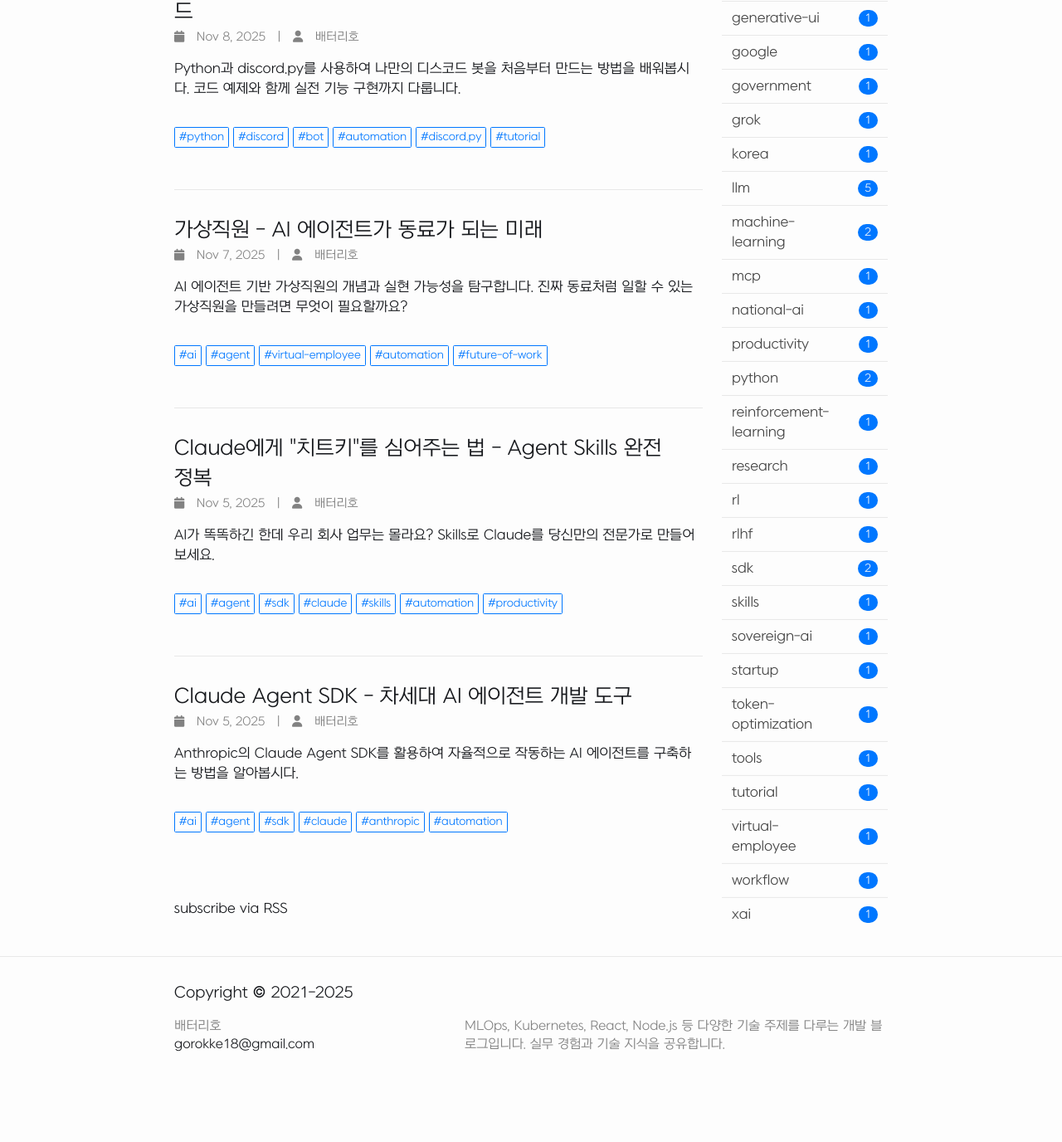
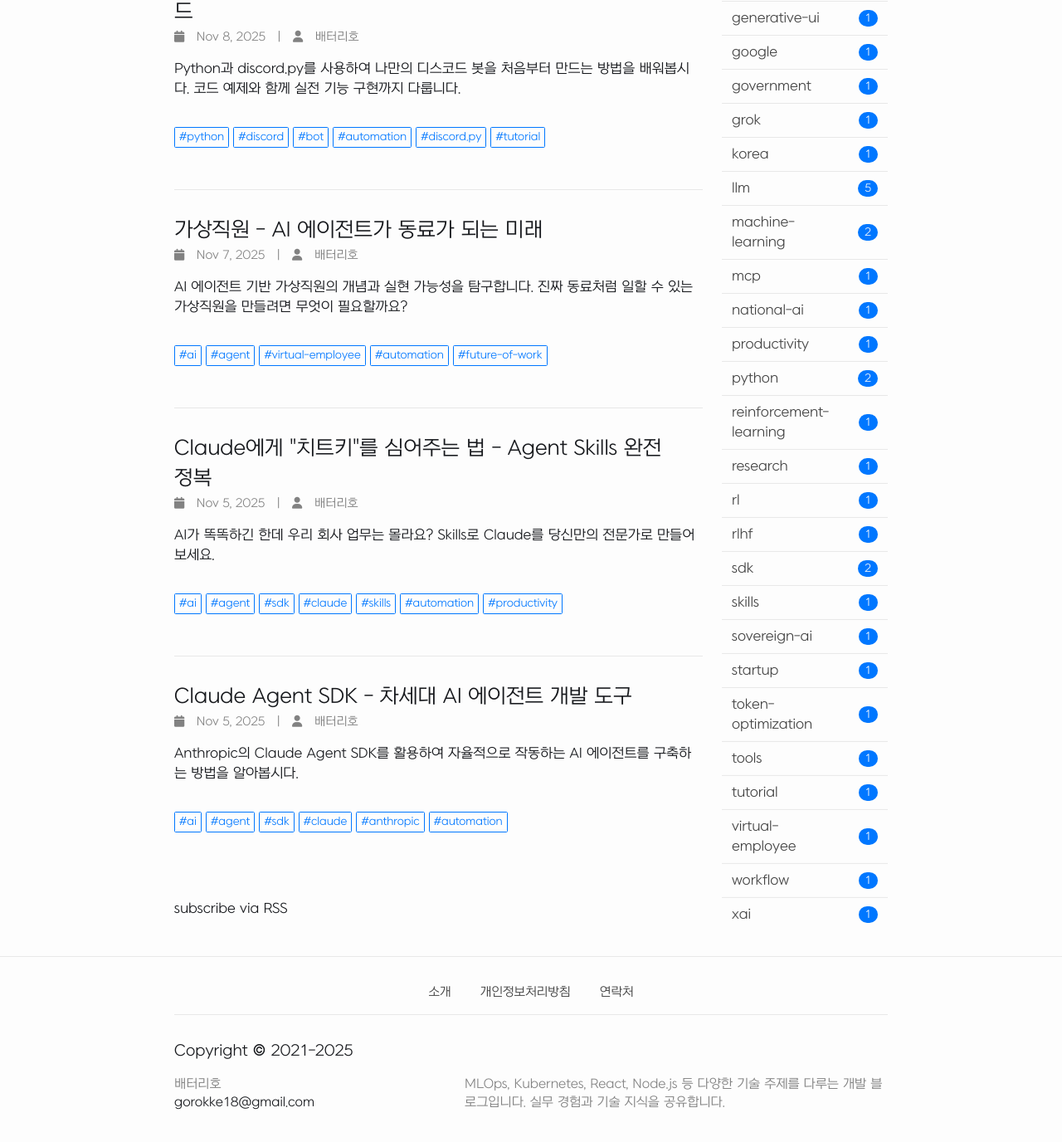
Before and after one commit to batteryhob/batteryhob.github.io, a Jekyll site: the page built from index.md, in a window 1280 px wide and 1400 px high, scrolled down 2975 px. Shown: the top 1376 px of the window at 83% size. Built offline with Jekyll 4.4.1, drawn with Linux system fonts in a browser that asks for light colours; nearby versions of some CDN libraries; before the commit the page ends 4305 px from its top, so only the background shows below that.

Commit message:
Add footer navigation for About, Privacy, and Contact pages
- Add footer-nav section with links to /about/, /privacy/, /contact/
- Support bilingual navigation (Korean/English)
- Add i18n translations for navigation labels
- Style footer-nav with responsive design for mobile

```diff
--- a/_data/i18n.yml
+++ b/_data/i18n.yml
@@ -13,6 +13,11 @@ ko:
   # Author description
   author_intro: "자율적으로 사고하고 행동하는 AI 에이전트를 만드는 개발자입니다. MLOps, 클라우드 네이티브 아키텍처, 그리고 AI 협업의 미래에 관심이 많습니다."
 
+  # Footer navigation
+  nav_about: "소개"
+  nav_privacy: "개인정보처리방침"
+  nav_contact: "연락처"
+
 en:
   site_title: "BatteryHo Tech Blog"
   author_name: "BatteryHo"
@@ -24,3 +29,8 @@ en:
 
   # Author description
   author_intro: "AI Agent Developer crafting intelligent autonomous systems that think and act. Passionate about MLOps, cloud-native architectures, and the future of AI collaboration."
+
+  # Footer navigation
+  nav_about: "About"
+  nav_privacy: "Privacy Policy"
+  nav_contact: "Contact"
--- a/_includes/footer.html
+++ b/_includes/footer.html
@@ -2,6 +2,18 @@
   <data class="u-url" href="{{ "/" | relative_url }}"></data>
 
   <div class="wrapper">
+    {%- assign current_lang = page.lang | default: "ko" -%}
+    {%- if current_lang == "ko" -%}
+      {%- assign base_url = "" -%}
+    {%- else -%}
+      {%- assign base_url = "/en" -%}
+    {%- endif -%}
+
+    <div class="footer-nav">
+      <a href="{{ base_url | append: '/about/' | relative_url }}">{{ site.data.i18n[current_lang].nav_about }}</a>
+      <a href="{{ base_url | append: '/privacy/' | relative_url }}">{{ site.data.i18n[current_lang].nav_privacy }}</a>
+      <a href="{{ base_url | append: '/contact/' | relative_url }}">{{ site.data.i18n[current_lang].nav_contact }}</a>
+    </div>
 
     <h2 class="footer-heading">
       Copyright © 2021-{{ 'now' | date: "%Y" }}
@@ -11,7 +23,6 @@
       <div class="footer-col footer-col-1">
         <ul class="contact-list">
           <li class="p-name">
-            {%- assign current_lang = page.lang | default: "ko" -%}
             {{ site.data.i18n[current_lang].author_name }}
             </li>
             {%- if site.email -%}
@@ -21,7 +32,6 @@
       </div>
 
       <div class="footer-col footer-col-3">
-        {%- assign current_lang = page.lang | default: "ko" -%}
         <p>{{ site.data.i18n[current_lang].footer_description }}</p>
       </div>
     </div>
--- a/_sass/minima/_layout.scss
+++ b/_sass/minima/_layout.scss
@@ -112,6 +112,35 @@
 .site-footer {
   border-top: 1px solid $grey-color-light;
   padding: $spacing-unit 0;
+}
+
+.footer-nav {
+  text-align: center;
+  margin-bottom: $spacing-unit;
+  padding-bottom: $spacing-unit / 2;
+  border-bottom: 1px solid $grey-color-light;
+
+  a {
+    color: $grey-color-dark;
+    text-decoration: none;
+    margin: 0 15px;
+    font-size: 0.9rem;
+    transition: color 0.2s ease;
+
+    &:hover {
+      color: $brand-color;
+      text-decoration: underline;
+    }
+  }
+}
+
+@include media-query($on-palm) {
+  .footer-nav {
+    a {
+      display: block;
+      margin: 10px 0;
+    }
+  }
 }
 
 .footer-heading {
```
